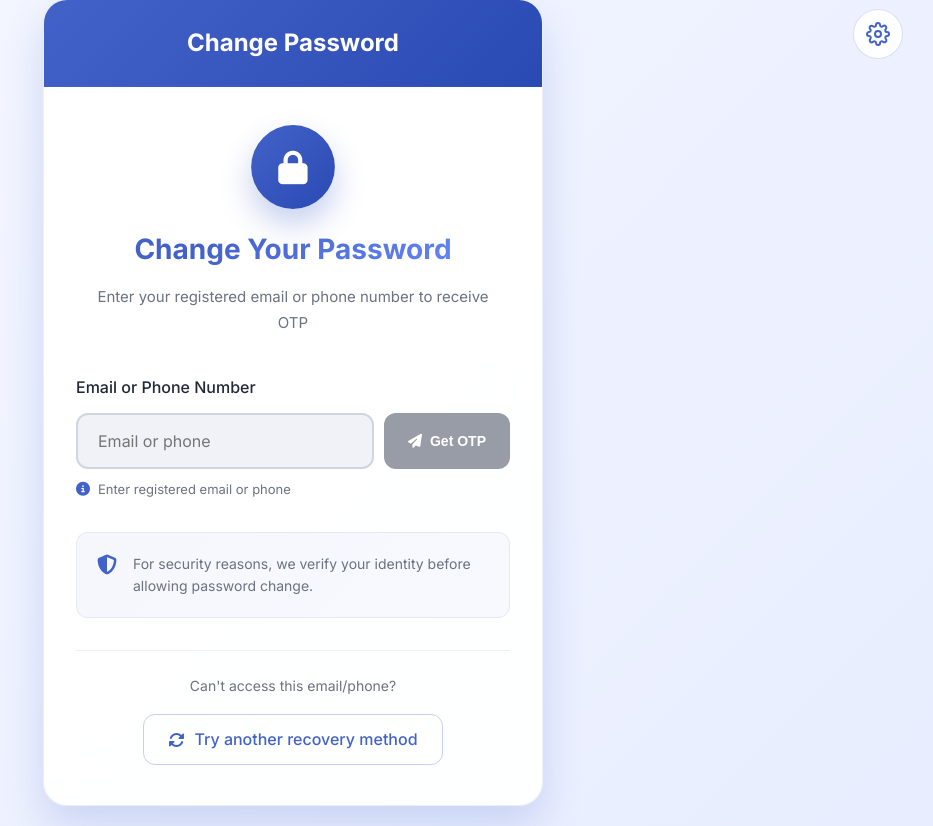
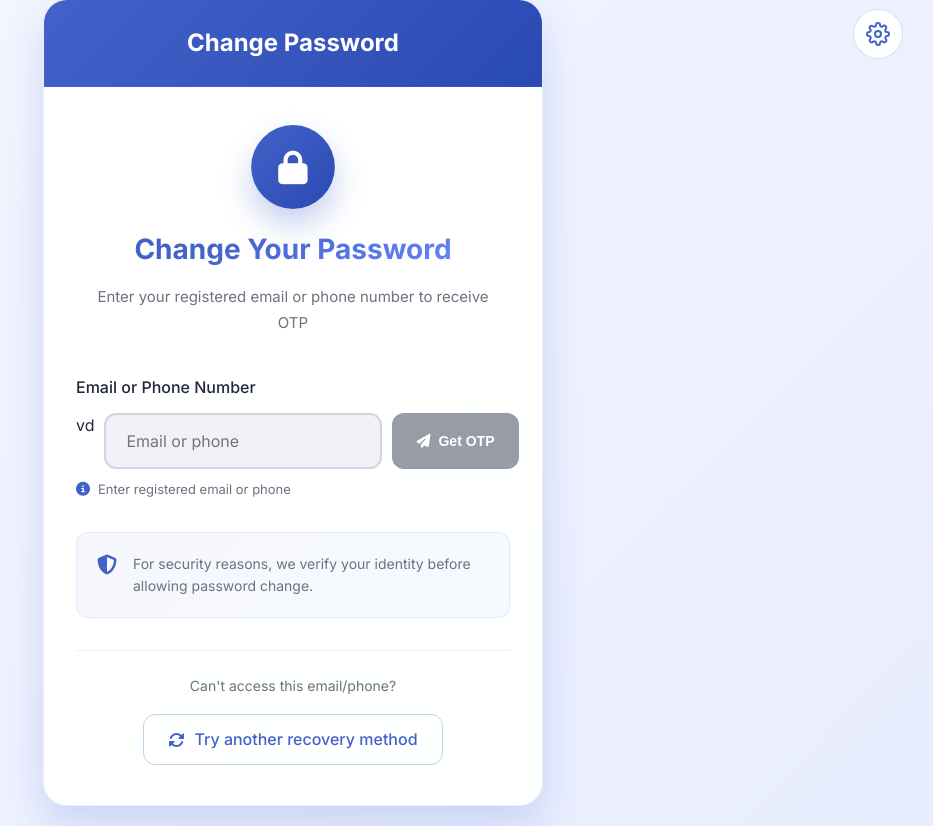
Before and after one commit to RohanDpr/ShramikConnect, a Django app: page /change_password_worker/ in a window 1280 px wide. Shown: the part 21-847 px from the top of the page, without its empty margins (347-1280 px from the left). Run offline with Django 5.2, Linux system fonts and the light colour scheme.

```diff
--- a/templates/worker/change_password_worker.html
+++ b/templates/worker/change_password_worker.html
@@ -42,7 +42,7 @@
                                 <i class="fas fa-user-circle"></i>
                                 <span>Email or Phone Number</span>
                             </label>
-                            <div class="input-with-button">
+                            <div class="input-with-button">vd
                                 <input
                                     type="text"
                                     id="contactInput"
```
Also changed, not shown: media/employer_documents/Screenshot_2026-01-03_094504.png (added), 1 other file.
